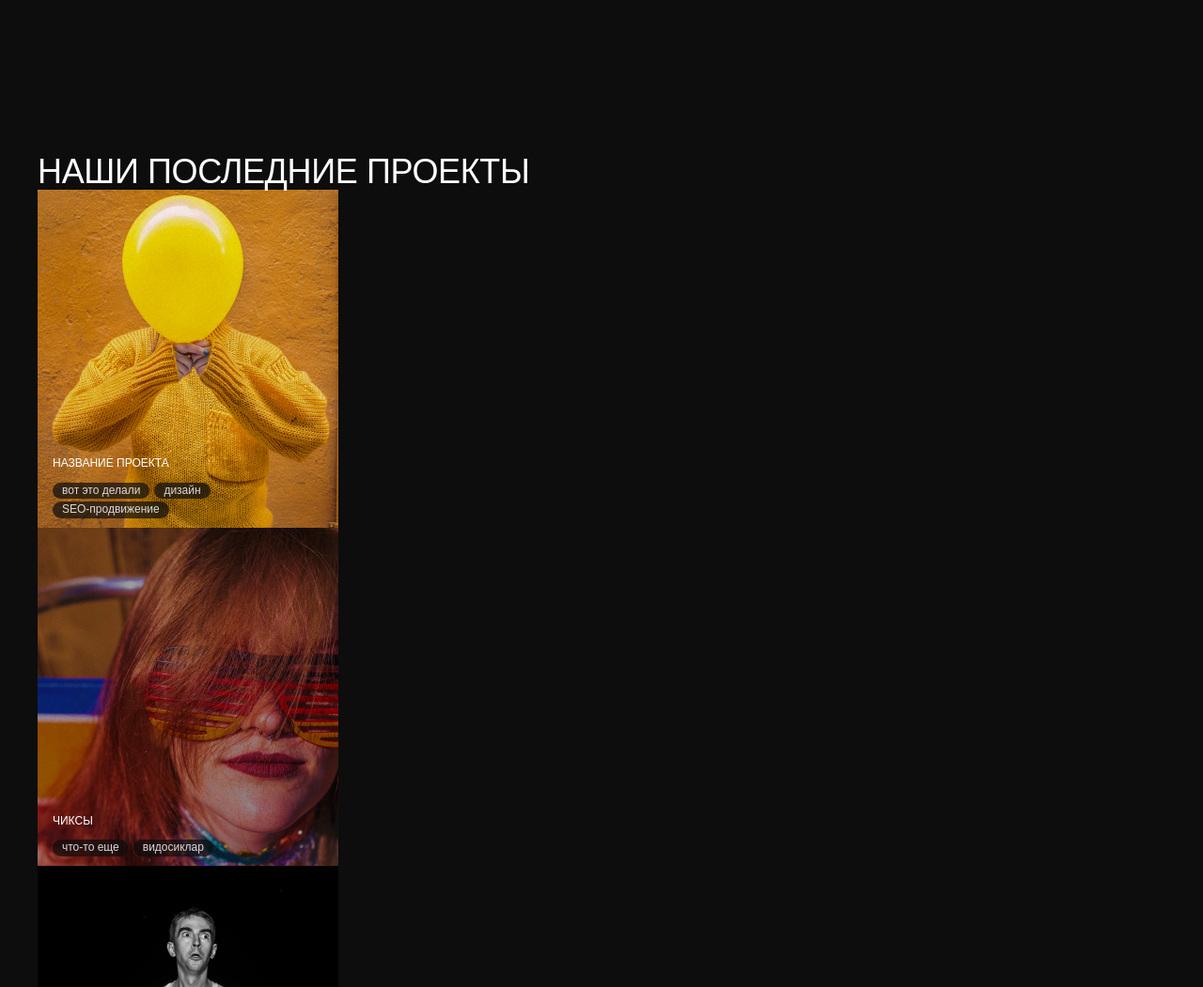
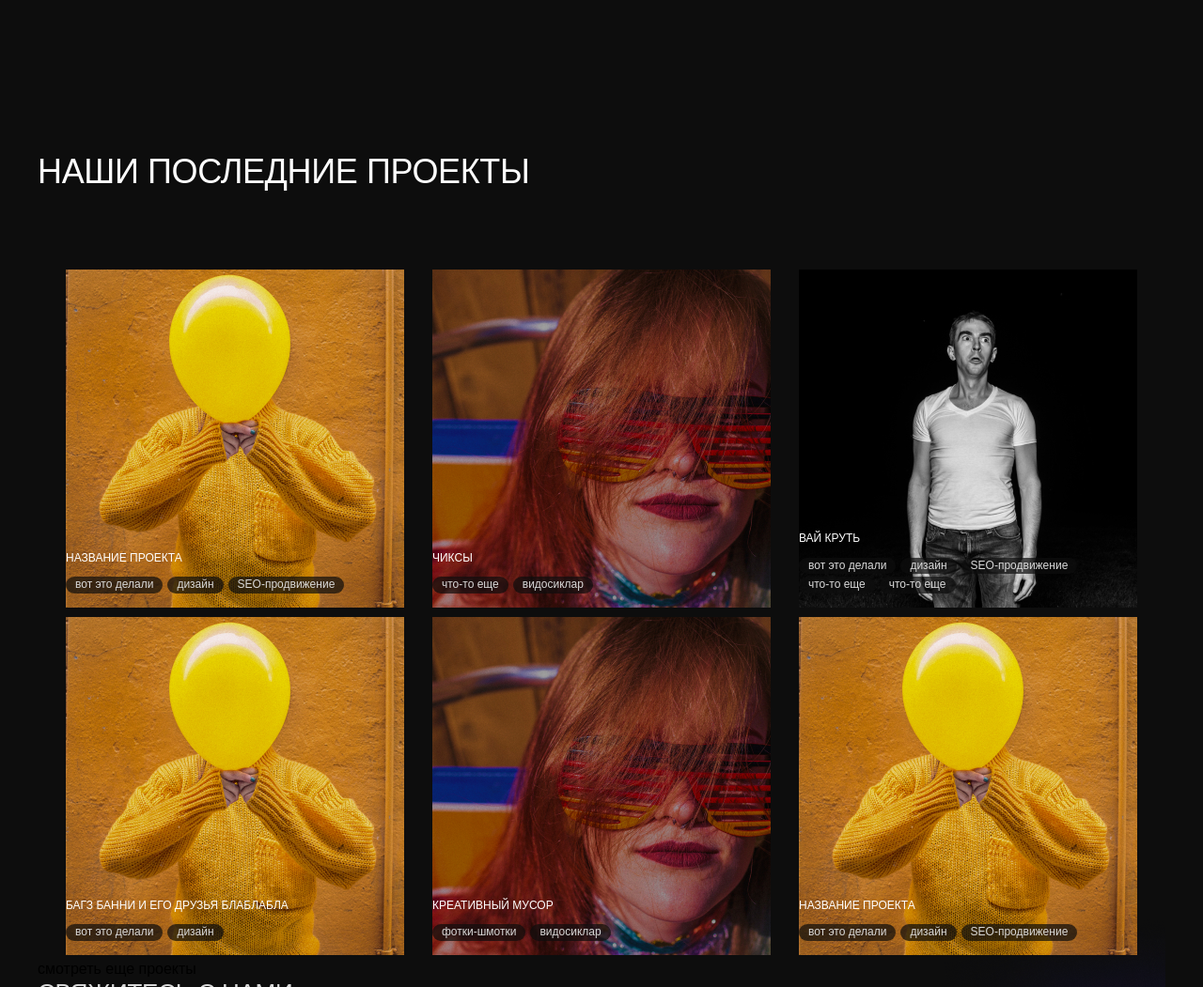
Before and after one commit to webdotG/FDS, a plain HTML site: page index.html in a window 1280 px wide. Shown: the part 2965-4016 px from the top of the page at 94% size. Drawn offline with Linux system fonts and the light colour scheme; files whose address does not match are found by name.

Commit message:
case tablet style test

```diff
--- a/css/case.css
+++ b/css/case.css
@@ -2,7 +2,7 @@
 
 .case {
     min-width: 320px;
-    background-color:  #0D0D0D;
+    background-color: #0D0D0D;
 }
 
 .case__title {
@@ -78,7 +78,6 @@
 }
 
 
-
 /*----------------------------CASE min-width 768----------------------------*/
 
 @media (min-width: 768px) {
@@ -88,14 +87,30 @@
         margin: 0 auto;
     }
 
+    .case__title{
+        padding-top: 160px;
+        padding-bottom: 80px;
+    }
+    .case-list {
+        display: flex;
+        flex-wrap: wrap;
+        justify-content: space-evenly;
+    }
+
+    .case-list__item {
+        width: 360px;
+        height: 360px;
+        padding: 0;
+        padding-bottom: 10px;
+    }
+
 
 }
 
 
-
 /*----------------------------CASE min-width 1200px----------------------------*/
 
-@media (min-width:1200px) {
+@media (min-width: 1200px) {
 
     .margin-auto {
         width: 1200px;
--- a/css/why-we.css
+++ b/css/why-we.css
@@ -71,7 +71,6 @@
     .why-we__tablet-wrapper {
         display: flex;
         padding-top: 160px;
-        padding-bottom: 160px;
     }
 
     .why-we__list {
--- a/index.html
+++ b/index.html
@@ -229,6 +229,20 @@
                         </li>
                     </ul>
                 </li>
+                <li class="case-list__item case-list__project1">
+                    <h4 class="case-list__title">Название проекта</h4>
+                    <ul class="case-btn-list">
+                        <li class="case-btn__item">
+                            <button class="case-btn__btn">вот это делали</button>
+                        </li>
+                        <li class="case-btn__item">
+                            <button class="case-btn__btn">дизайн</button>
+                        </li>
+                        <li class="case-btn__item">
+                            <button class="case-btn__btn">SEO-продвижение</button>
+                        </li>
+                    </ul>
+                </li>
             </ul>
             <a class="case__watch-more">смотреть еще проекты</a>
         </div>
```
